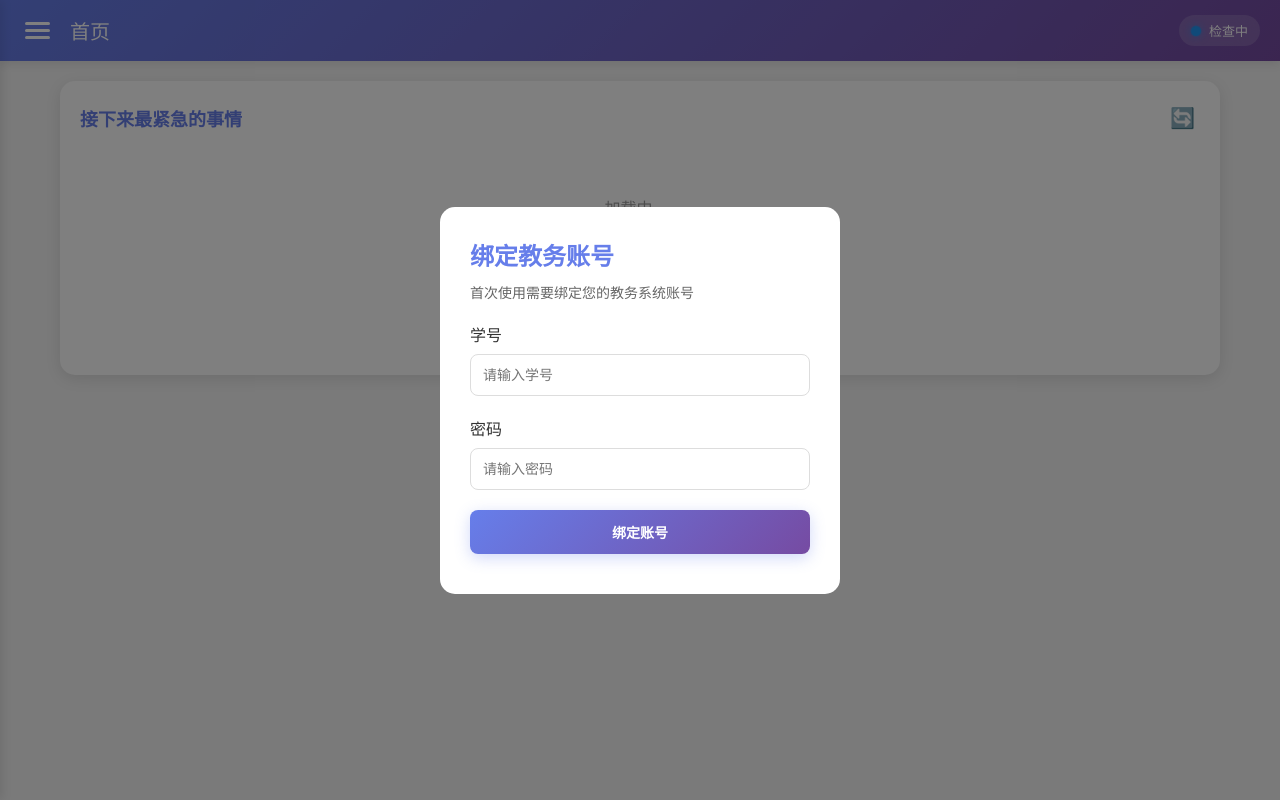
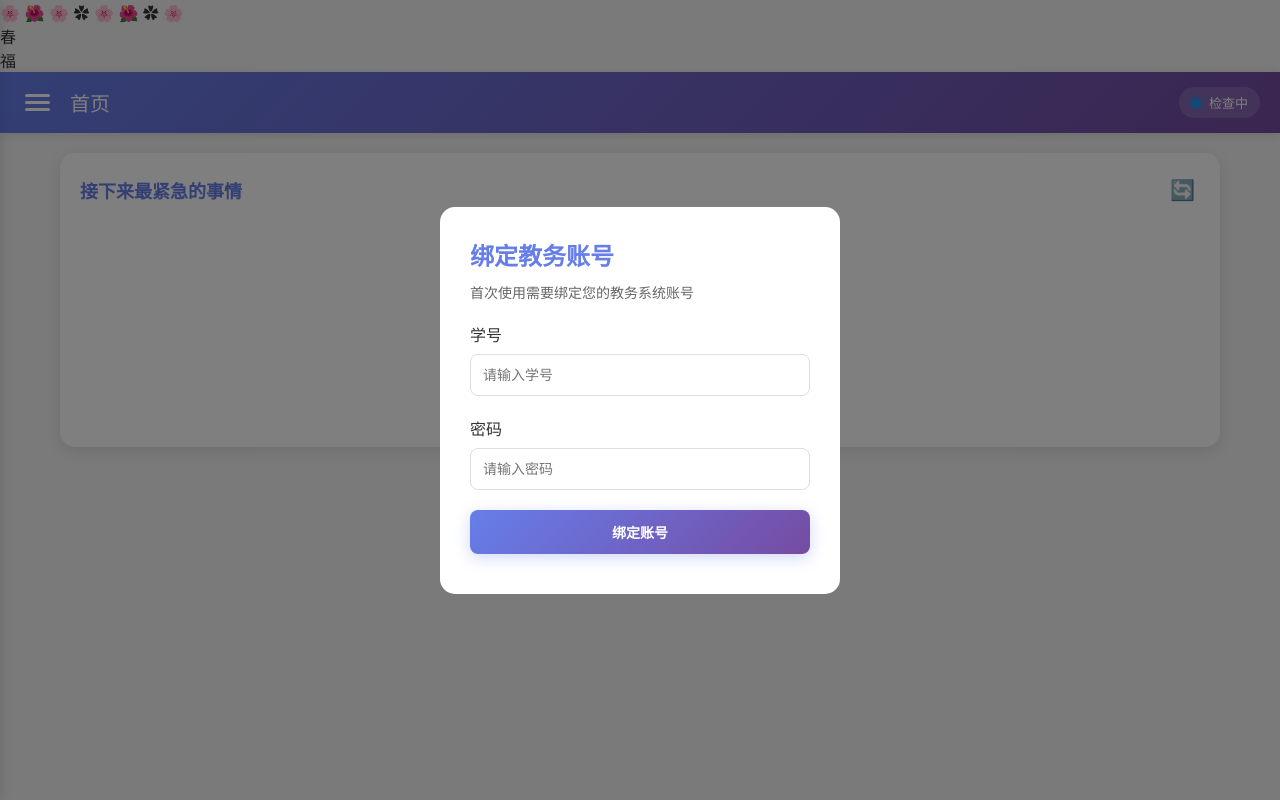
Before and after one commit to dygzn/ZJ_urp_helper_server, a Flask app: page / in a window 1280 px wide. Run offline with Flask 3, Linux system fonts and the light colour scheme.

Commit message:
增加了新春风格样式

```diff
--- a/templates/index.html
+++ b/templates/index.html
@@ -8,6 +8,36 @@
     <link rel="stylesheet" href="/static/css/theme-spring.css">
 </head>
 <body>
+    <!-- 新春装饰元素（主题激活时显示） -->
+    <div class="spring-petals">
+        <span class="petal">🌸</span>
+        <span class="petal">🌺</span>
+        <span class="petal">🌸</span>
+        <span class="petal">✿</span>
+        <span class="petal">🌸</span>
+        <span class="petal">🌺</span>
+        <span class="petal">✿</span>
+        <span class="petal">🌸</span>
+    </div>
+    <div class="lantern-group">
+        <div class="lantern-wrapper left">
+            <div class="lantern-line"></div>
+            <div class="lantern">
+                <div class="lantern-inner"></div>
+                <span class="lantern-text">春</span>
+            </div>
+            <div class="lantern-tassel"></div>
+        </div>
+        <div class="lantern-wrapper right">
+            <div class="lantern-line"></div>
+            <div class="lantern">
+                <div class="lantern-inner"></div>
+                <span class="lantern-text">福</span>
+            </div>
+            <div class="lantern-tassel"></div>
+        </div>
+    </div>
+
     <!-- 侧边栏导航菜单 -->
     <div id="sidebar" class="sidebar">
         <div class="sidebar-header">
```
Also changed, not shown: templates/admin.html (+30 -0 lines).
